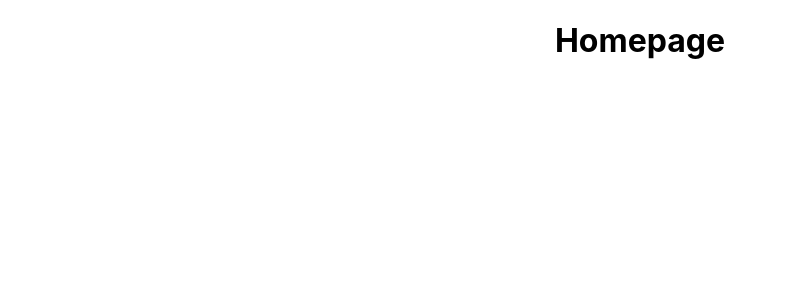
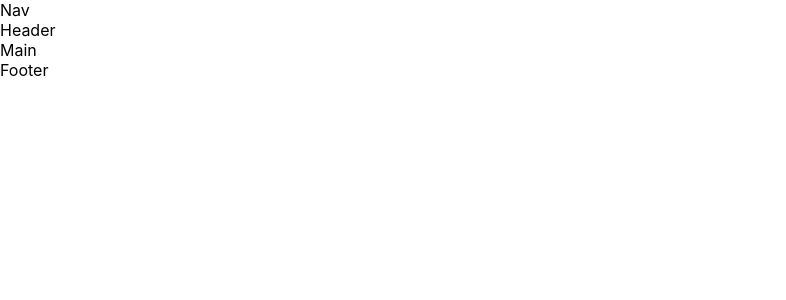
Before and after one commit to AmenaNajeeb/META_CapstoneProject_LittleLemon, a React (Create React App) app: page / in a window 1280 px wide. Shown: the top 300 px of the page, without its empty margins (0-786 px from the left). Built offline with nearby package versions, Linux system fonts and the light colour scheme.

Commit message:
2_using_semantic-tags

```diff
--- a/src/App.js
+++ b/src/App.js
@@ -2,9 +2,12 @@
 
 function App() {
   return (
-    <div className="App">
-     <h1>Homepage</h1>
-    </div>
+   <>
+   <nav>Nav</nav>
+   <header>Header</header>
+   <main>Main</main>
+   <footer>Footer</footer>
+   </>
   );
 }
 
```
